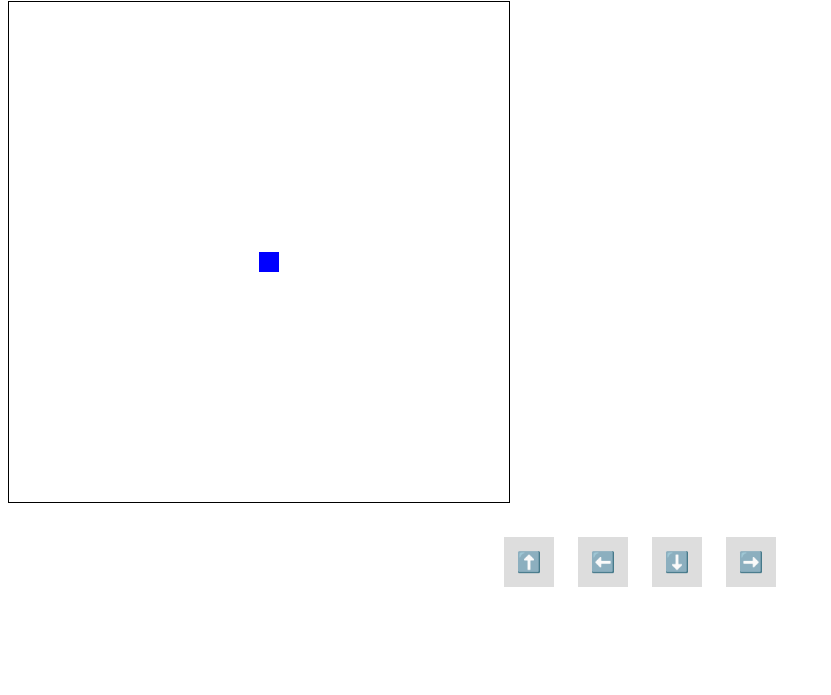
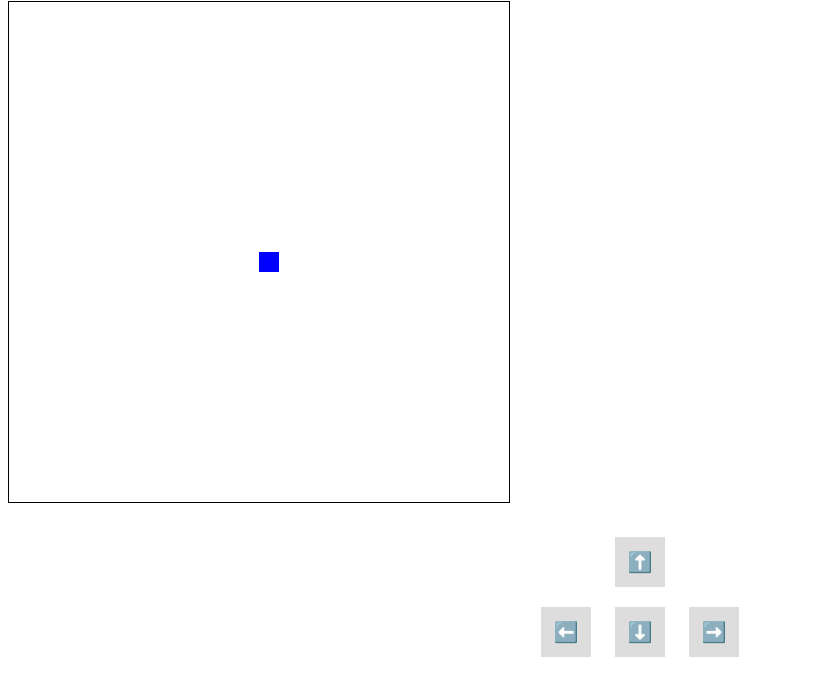
Before and after one commit to holingi/my-game, a plain HTML site: page index.html in a window 1280 px wide. Shown: the part 79-774 px from the top of the page, without its empty margins (0-831 px from the left). Drawn offline with Linux system fonts and the light colour scheme.

Commit message:
Update index.html

```diff
--- a/index.html
+++ b/index.html
@@ -21,6 +21,7 @@
             line-height: 50px;
             font-size: 20px;
             user-select: none;
+            cursor: pointer;
         }
     </style>
 </head>
@@ -29,9 +30,11 @@
     <canvas id="gameCanvas" width="500" height="500"></canvas>
     <div class="controls">
         <div id="up" class="button">⬆️</div>
-        <div id="left" class="button">⬅️</div>
-        <div id="down" class="button">⬇️</div>
-        <div id="right" class="button">➡️</div>
+        <div>
+            <div id="left" class="button">⬅️</div>
+            <div id="down" class="button">⬇️</div>
+            <div id="right" class="button">➡️</div>
+        </div>
     </div>
     <script src="game.js"></script>
 </body>
```
